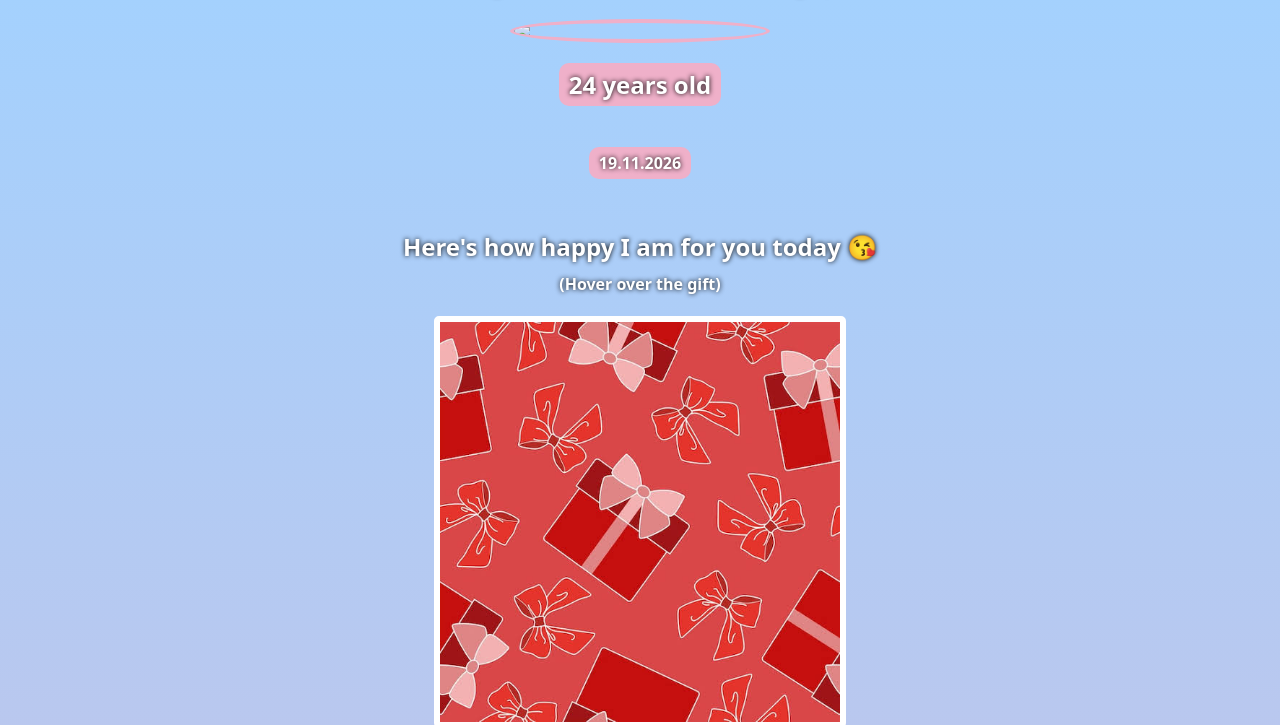
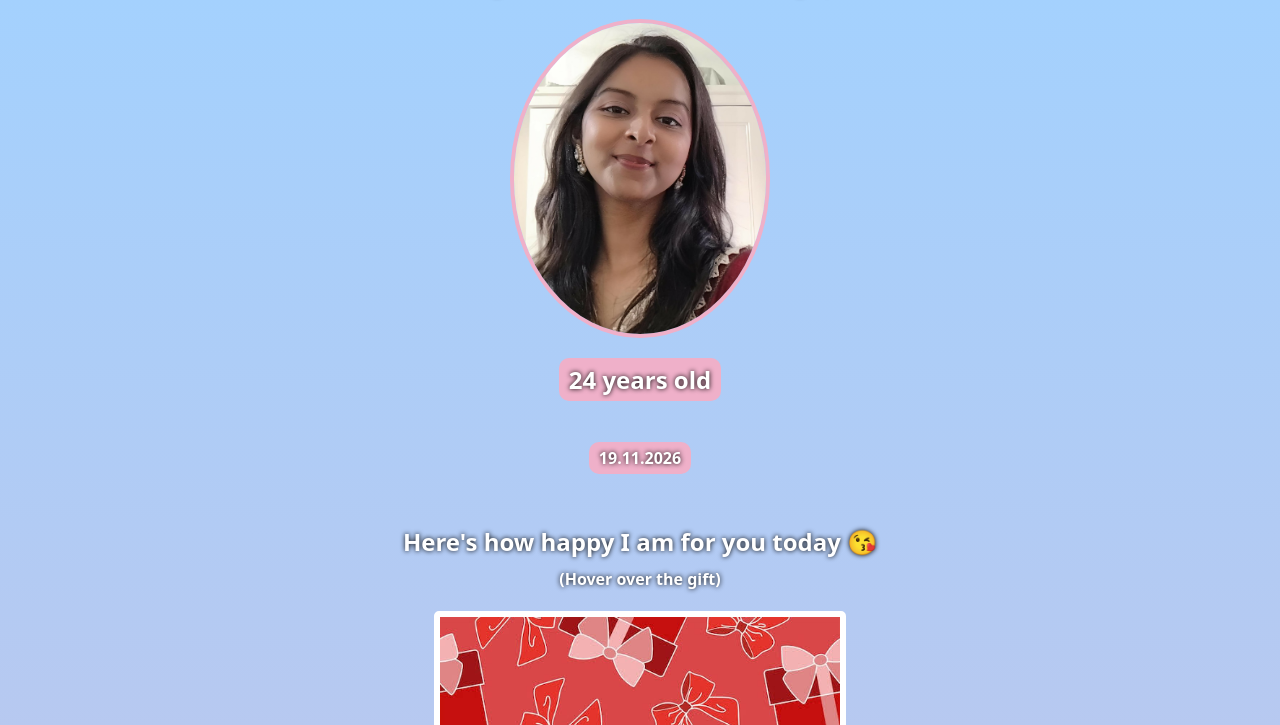
Before and after one commit to Anika-Aktar/birthday-site, a plain HTML site: page index.html in a window 1280 px wide. Shown: the part 75-800 px from the top of the page. Drawn offline with Linux system fonts and the light colour scheme; a web font is replaced by a local one.

Commit message:
Add profile pic

```diff
--- a/index.html
+++ b/index.html
@@ -12,7 +12,7 @@
 <body>
     <div class="happy-monkey-regular">
         <h1>Today is Anika's birthday 🎉</h1>
-        <img id="profile" src="mee.jpg">
+        <img id="profile" src="./images/mee.jpg">
         <h2 id="bday-age">24 years old</h2>
         <h4 id="bday-date">19.11.2026</h4>
     </div>
```
